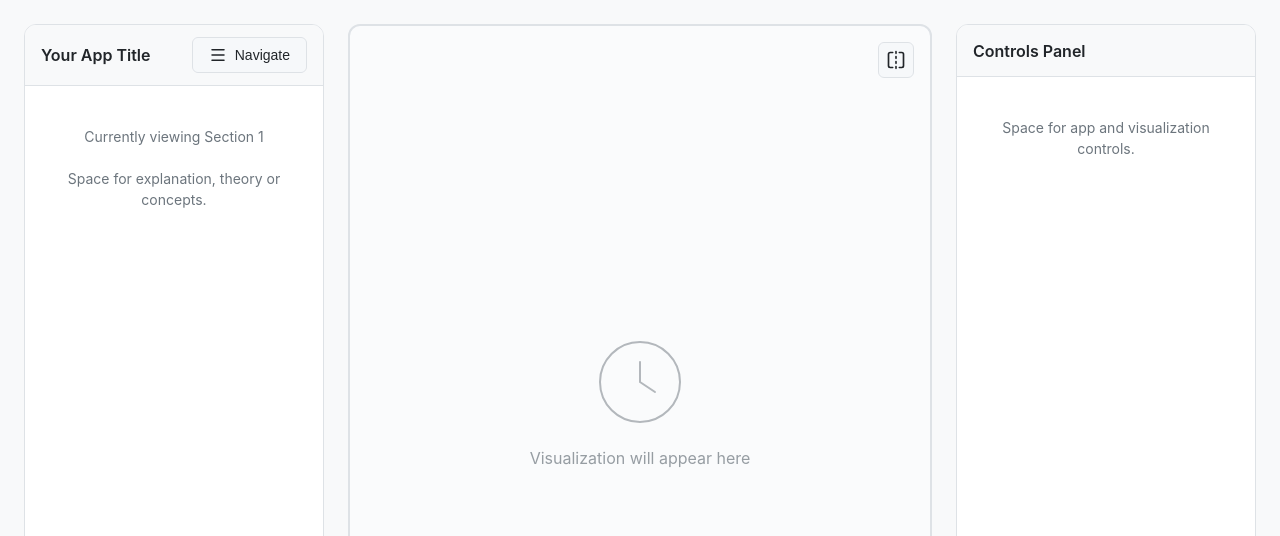
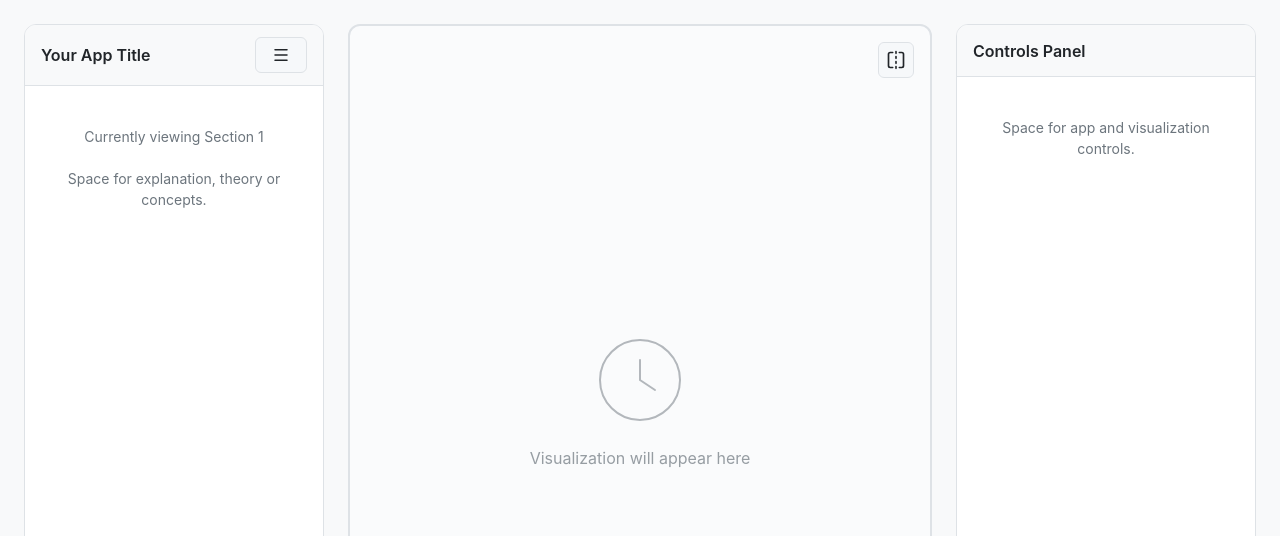
Before and after one commit to nitesh4146/scaffold-vite-edu, a React (Vite) app: page / in a window 1280 px wide. Shown: the top 536 px of the page. Built offline with nearby package versions, Linux system fonts and the light colour scheme; the HTML template or start-up script is replaced by a standard one.

Commit message:
refactor: enhance styling and utility classes; consolidate button and menu item styles; remove RightPanel component

```diff
--- a/src/App.css
+++ b/src/App.css
@@ -16,6 +16,13 @@
   --text-secondary: #6c757d;
   --button-text: #212529;
   --accent-color: #4c6ef5;
+
+  /* Common values */
+  --transition-fast: 0.2s ease;
+  --transition-normal: 0.3s ease;
+  --border-radius-sm: 4px;
+  --border-radius-md: 6px;
+  --border-radius-lg: 12px;
 }
 
 * {
@@ -45,6 +52,83 @@ body {
 code {
   font-family: source-code-pro, Menlo, Monaco, Consolas, 'Courier New',
     monospace;
+}
+
+/* Utility Classes */
+
+/* Button base styles */
+.btn {
+  display: inline-flex;
+  align-items: center;
+  justify-content: center;
+  gap: 0.5rem;
+  padding: 0.5rem 1rem;
+  background-color: var(--button-bg);
+  border: 1px solid var(--border-color);
+  border-radius: var(--border-radius-md);
+  color: var(--button-text);
+  font-size: 14px;
+  cursor: pointer;
+  transition: background-color var(--transition-fast);
+  white-space: nowrap;
+}
+
+.btn:hover {
+  background-color: var(--button-hover);
+}
+
+.btn:active {
+  transform: scale(0.95);
+}
+
+/* Menu item styles */
+.menu-item {
+  display: block;
+  width: 100%;
+  padding: 0.75rem 1rem;
+  text-align: left;
+  background: none;
+  border: none;
+  color: var(--text-primary);
+  font-size: 14px;
+  cursor: pointer;
+  transition: background-color var(--transition-fast);
+}
+
+.menu-item:hover {
+  background-color: var(--item-hover);
+}
+
+.menu-item.active {
+  background-color: var(--item-active);
+  font-weight: 600;
+}
+
+/* Placeholder styles */
+.placeholder {
+  color: var(--text-secondary);
+  font-size: 14px;
+  line-height: 1.5;
+  padding: 1rem;
+  text-align: center;
+}
+
+.placeholder.with-icon {
+  display: flex;
+  flex-direction: column;
+  align-items: center;
+  gap: 1rem;
+}
+
+.placeholder svg {
+  color: var(--text-secondary);
+  opacity: 0.5;
+}
+
+.placeholder p {
+  margin: 0;
+  font-size: 1rem;
+  opacity: 0.7;
 }
 
 .panel-placeholder {
--- a/src/components/Dropdown.css
+++ b/src/components/Dropdown.css
@@ -3,21 +3,7 @@
 }
 
 .dropdown-trigger {
-  display: flex;
-  align-items: center;
-  gap: 0.5rem;
-  padding: 0.5rem 1rem;
-  background-color: var(--button-bg);
-  border: 1px solid var(--border-color);
-  border-radius: 6px;
-  color: var(--button-text);
-  font-size: 14px;
-  cursor: pointer;
-  transition: background-color 0.2s ease;
-}
-
-.dropdown-trigger:hover {
-  background-color: var(--button-hover);
+  /* Uses .btn utility class styles from App.css */
 }
 
 .dropdown-menu {
@@ -27,7 +13,7 @@
   min-width: 180px;
   background-color: var(--dropdown-bg);
   border: 1px solid var(--border-color);
-  border-radius: 6px;
+  border-radius: var(--border-radius-md);
   box-shadow: 0 4px 6px rgba(0, 0, 0, 0.1);
   z-index: 1000;
   overflow: hidden;
--- a/src/components/Dropdown.tsx
+++ b/src/components/Dropdown.tsx
@@ -22,7 +22,7 @@ const Dropdown: React.FC<DropdownProps> = ({
 }) => {
   return (
     <div className={`dropdown ${className}`} ref={dropdownRef}>
-      <button className="dropdown-trigger" onClick={onToggle}>
+      <button className="dropdown-trigger btn" onClick={onToggle}>
         {trigger}
       </button>
       {isOpen && (
--- a/src/components/LeftPanel.css
+++ b/src/components/LeftPanel.css
@@ -18,18 +18,5 @@
 }
 
 .left-panel .navigation-item {
-  display: block;
-  width: 100%;
-  padding: 0.75rem 1rem;
-  text-align: left;
-  background: none;
-  border: none;
-  color: var(--text-primary);
-  font-size: 14px;
-  cursor: pointer;
-  transition: background-color 0.2s ease;
+  /* Uses .menu-item utility class styles from App.css */
 }
-
-.left-panel .navigation-item:hover {
-  background-color: var(--item-hover);
-}
--- a/src/components/LeftPanel.tsx
+++ b/src/components/LeftPanel.tsx
@@ -32,16 +32,13 @@ const LeftPanel: React.FC = React.memo(() => {
             className="navigation-dropdown"
             menuClassName="navigation-menu"
             trigger={
-              <>
-                <Menu size={18} />
-                <span>Navigate</span>
-              </>
+              <Menu size={18} />
             }
           >
             {sections.map((section, index) => (
               <button
                 key={index}
-                className="navigation-item"
+                className="navigation-item menu-item"
                 onClick={() => handleNavigationSelect(section)}
               >
                 {section}
--- a/src/components/Panel.css
+++ b/src/components/Panel.css
@@ -54,6 +54,11 @@
   background: var(--text-secondary);
 }
 
+/* Panel-specific overrides */
+.right-panel .panel-header {
+  min-height: 52px;
+}
+
 /* Responsive */
 @media (max-width: 1024px) {
   .panel {
--- a/src/components/RightPanel.css
+++ /dev/null
@@ -1,4 +0,0 @@
-/* RightPanel specific styles */
-.right-panel .panel-header {
-  min-height: 52px;
-}
--- a/src/components/RightPanel.tsx
+++ b/src/components/RightPanel.tsx
@@ -1,6 +1,5 @@
 import React from 'react';
 import './Panel.css';
-import './RightPanel.css';
 
 const RightPanel: React.FC = React.memo(() => {
   return (
--- a/src/components/VisualizationViewer.css
+++ b/src/components/VisualizationViewer.css
@@ -4,7 +4,7 @@
   align-items: center;
   justify-content: center;
   background-color: var(--viewer-bg);
-  border-radius: 12px;
+  border-radius: var(--border-radius-lg);
   border: 2px solid var(--border-color);
   position: relative;
   min-height: 0;
@@ -16,17 +16,18 @@
   position: absolute;
   top: 1rem;
   right: 1rem;
+  width: 36px;
+  height: 36px;
+  padding: 0;
   display: flex;
   align-items: center;
   justify-content: center;
-  width: 36px;
-  height: 36px;
   background-color: var(--button-bg);
   border: 1px solid var(--border-color);
-  border-radius: 6px;
+  border-radius: var(--border-radius-md);
   color: var(--text-primary);
   cursor: pointer;
-  transition: all 0.2s ease;
+  transition: background-color var(--transition-fast);
   z-index: 10;
 }
 
@@ -76,25 +77,7 @@
   background-color: var(--viewer-bg);
 }
 
-.placeholder {
-  display: flex;
-  flex-direction: column;
-  align-items: center;
-  gap: 1rem;
-  color: var(--text-secondary);
-  text-align: center;
-}
-
-.placeholder svg {
-  color: var(--text-secondary);
-  opacity: 0.5;
-}
-
-.placeholder p {
-  margin: 0;
-  font-size: 1rem;
-  opacity: 0.7;
-}
+/* .placeholder styles now in App.css as utility class */
 
 /* Responsive */
 @media (max-width: 768px) {
--- a/src/components/VisualizationViewer.tsx
+++ b/src/components/VisualizationViewer.tsx
@@ -28,7 +28,7 @@ const VisualizationViewer: React.FC<VisualizationViewerProps> = React.memo(({ ch
         <div className={`visualization-container ${isFlipped ? 'flipped' : ''}`}>
           <div className="visualization-front">
             {children || (
-              <div className="placeholder">
+              <div className="placeholder with-icon">
                 <svg width="100" height="100" viewBox="0 0 100 100" fill="none">
                   <circle cx="50" cy="50" r="40" stroke="currentColor" strokeWidth="2" />
                   <path d="M50 30 L50 50 L65 60" stroke="currentColor" strokeWidth="2" strokeLinecap="round" />
```
